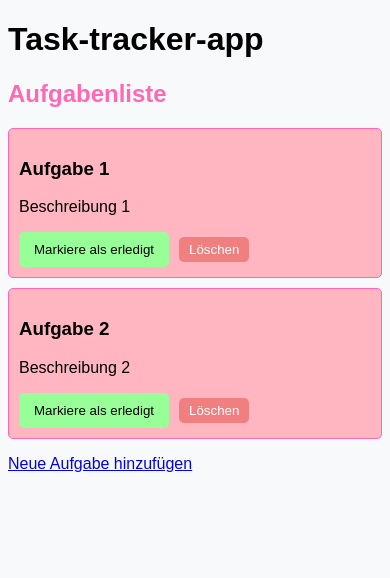
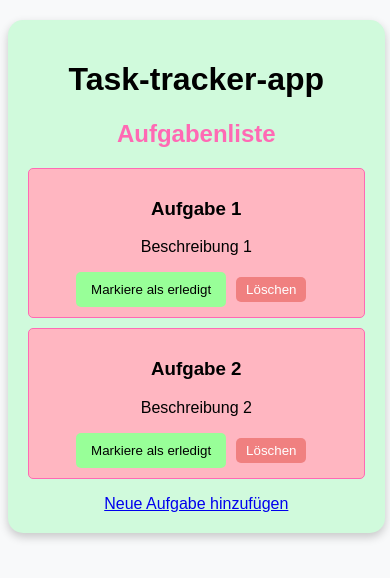
Before and after one commit to DIB-Bildungskarenz/task-tracker-app, an Angular app: page /task-list in a window 390 px wide. Shown: the top 578 px of the page. Built offline with nearby package versions, Linux system fonts and the light colour scheme.

Commit message:
letzte änderungen

```diff
--- a/src/app/app.component.css
+++ b/src/app/app.component.css
@@ -0,0 +1,58 @@
+.calculator-container {
+    width: 300px; /* Breite des Containers */
+    background-color: #d0fadc; /* Hintergrundfarbe */
+    border-radius: 15px; /* Abgerundete Ecken */
+    box-shadow: 0 4px 10px rgba(0, 0, 0, 0.2); /* Schatten für 3D-Effekt */
+    padding: 20px; /* Innenabstand */
+    margin: 20px auto; /* Zentrieren auf der Seite */
+    text-align: center; /* Text zentrieren */
+  }
+
+  h2 {
+    font-size: 1.5em; /* Größe des Haupttitels */
+    margin-bottom: 15px; /* Abstand nach unten */
+  }
+
+  ul {
+    list-style: none; /* Keine Aufzählungszeichen */
+    padding: 0; /* Kein Innenabstand */
+  }
+
+  li {
+    background-color: #ffffff; /* Hintergrundfarbe für Aufgaben */
+    border-radius: 10px; /* Abgerundete Ecken für Aufgaben */
+    padding: 10px; /* Innenabstand */
+    margin: 10px 0; /* Abstand zwischen den Aufgaben */
+    box-shadow: 0 2px 5px rgba(0, 0, 0, 0.1); /* Leichter Schatten */
+  }
+
+  button {
+    margin-top: 10px; /* Abstand über dem Button */
+    padding: 5px 10px; /* Innenabstand im Button */
+    border: none; /* Kein Rand */
+    border-radius: 5px; /* Abgerundete Ecken */
+    background-color: #4CAF50; /* Grüner Hintergrund */
+    color: white; /* Weiße Schrift */
+    cursor: pointer; /* Zeigt den Cursor als Hand */
+  }
+
+  button:hover {
+    background-color: #45a049; /* Dunklerer Grünton beim Hover */
+  }
+
+  a {
+    display: block; /* Blockelement für den Link */
+    margin-top: 15px; /* Abstand oben */
+    color: #007bff; /* Linkfarbe */
+    text-decoration: none; /* Keine Unterstreichung */
+  }
+
+  a:hover {
+    text-decoration: underline; /* Unterstreichen beim Hover */
+  }
+
+  @media (max-width: 600px) {
+    .calculator-container {
+      width: 90%; /* Container Breite auf 90% bei kleinen Bildschirmen */
+    }
+  }
--- a/src/app/app.component.html
+++ b/src/app/app.component.html
@@ -1,3 +1,5 @@
+
+<div class="calculator-container">
 <h1>{{ title }}</h1>
 <!-- <nav>
   <a routerLink="/add-task">Neue Aufgabe hinzufügen</a> <br>
@@ -6,3 +8,4 @@
 
 <!-- Hier wird der Inhalt der gerouteten Komponenten angezeigt -->
 <router-outlet></router-outlet>
+</div>
```
